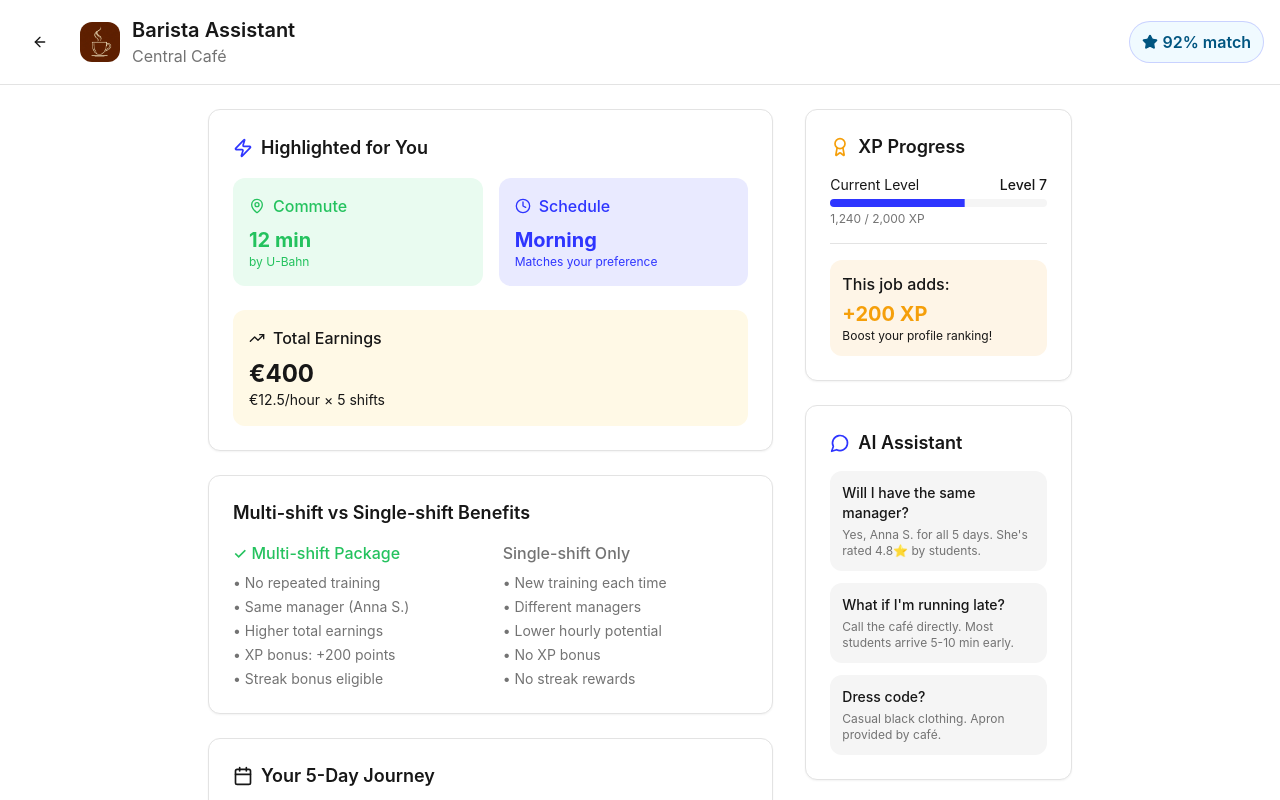
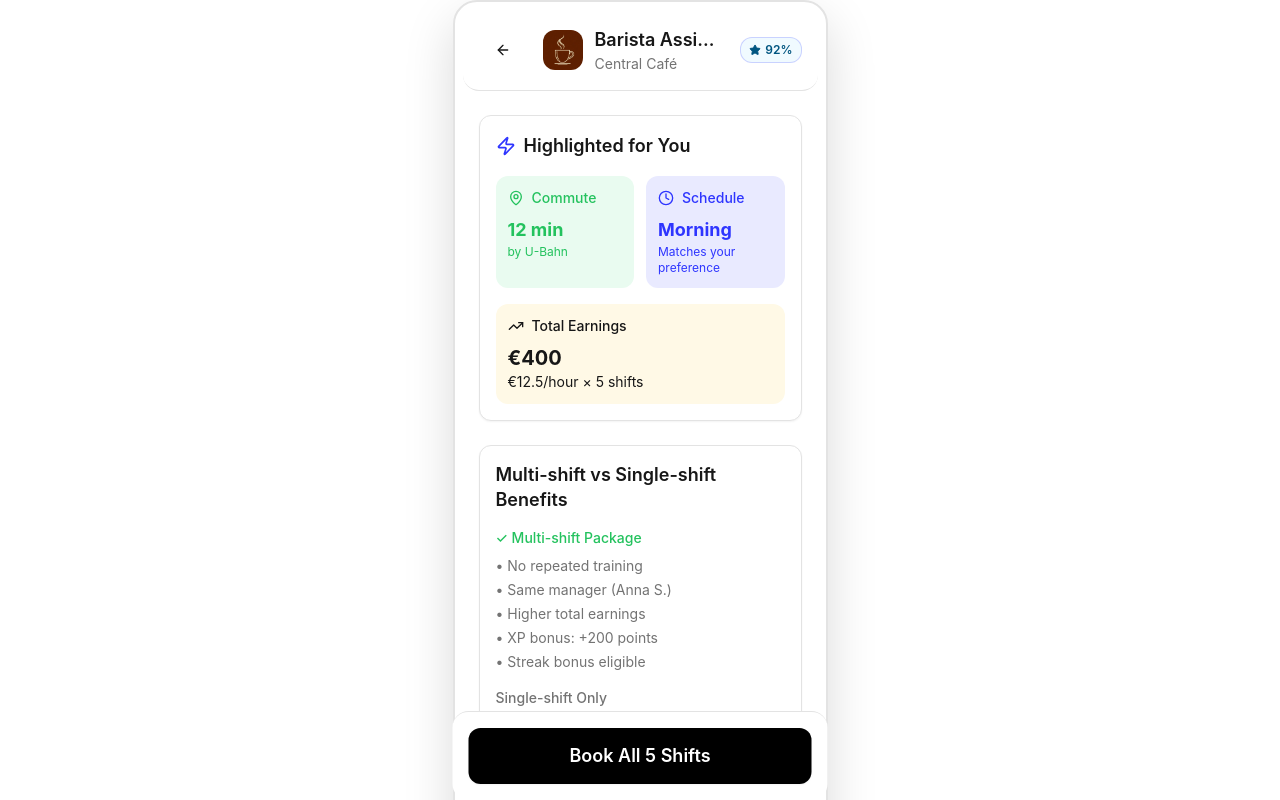
Before and after one commit to smaretto/Zenjob-multiple-shifts, a React (Vite) app: page / in a window 1280 px wide. Both pictures are taken after a click on the button 640 px from the left and 464 px from the top of the page. Shown: the top 800 px of the page. Built offline with nearby package versions, Linux system fonts and the light colour scheme.

Commit message:
Adapt screens to mobile

```diff
--- a/src/components/ReviewScreen.tsx
+++ b/src/components/ReviewScreen.tsx
@@ -38,78 +38,75 @@ export default function ReviewScreen() {
   };
 
   return (
-    <div className="min-h-screen bg-background">
+    <div className="mobile-container bg-background">
       {/* Header */}
       <div className="bg-card border-b sticky top-0 z-10">
-        <div className="container mx-auto px-4 py-4">
+        <div className="px-4 py-4">
           <div className="flex items-center gap-4">
-            <Button variant="ghost" size="sm" onClick={() => navigate('/discovery')}>
+            <Button variant="ghost" size="sm" onClick={() => navigate('/discovery')} className="touch-target">
               <ArrowLeft className="w-4 h-4" />
             </Button>
-            <div className="flex items-center gap-3 flex-1">
-              <img src={job.icon} alt={job.company} className="w-10 h-10 rounded-lg object-cover" />
-              <div>
-                <h1 className="text-xl font-semibold">{job.title}</h1>
-                <p className="text-muted-foreground">{job.company}</p>
+            <div className="flex items-center gap-3 flex-1 min-w-0">
+              <img src={job.icon} alt={job.company} className="w-10 h-10 rounded-lg object-cover flex-shrink-0" />
+              <div className="min-w-0">
+                <h1 className="text-lg font-semibold truncate">{job.title}</h1>
+                <p className="text-muted-foreground text-sm truncate">{job.company}</p>
               </div>
             </div>
-            <div className="ai-badge px-3 py-2 rounded-full">
+            <div className="ai-badge px-2 py-1 rounded-lg flex-shrink-0">
               <div className="flex items-center gap-1">
-                <Star className="w-4 h-4 fill-current" />
-                <span className="font-semibold">{job.fitScore}% match</span>
+                <Star className="w-3 h-3 fill-current" />
+                <span className="font-semibold text-xs">{job.fitScore}%</span>
               </div>
             </div>
           </div>
         </div>
       </div>
 
-      <div className="container mx-auto px-4 py-6 max-w-4xl">
-        <div className="grid lg:grid-cols-3 gap-8">
-          {/* Main Content */}
-          <div className="lg:col-span-2 space-y-6">
+      <div className="px-4 py-6 pb-20">
         {/* Adaptive Job Card */}
-            <Card className="p-6">
+        <Card className="p-4 mb-6">
           <div className="flex items-center gap-2 mb-4">
             <Zap className="w-5 h-5 text-primary" />
             <h2 className="text-lg font-semibold">Highlighted for You</h2>
           </div>
 
-              <div className="grid grid-cols-2 gap-4 mb-6">
-                <div className="bg-success-light p-4 rounded-lg">
+          <div className="grid grid-cols-2 gap-3 mb-4">
+            <div className="bg-success-light p-3 rounded-lg">
               <div className="flex items-center gap-2 mb-2">
                 <MapPin className="w-4 h-4 text-success" />
-                    <span className="font-medium text-success">Commute</span>
+                <span className="font-medium text-success text-sm">Commute</span>
               </div>
-                  <p className="text-xl font-bold text-success">{job.commuteTime}</p>
+              <p className="text-lg font-bold text-success">{job.commuteTime}</p>
               <p className="text-xs text-success">by U-Bahn</p>
             </div>
 
-                <div className="bg-primary/10 p-4 rounded-lg">
+            <div className="bg-primary/10 p-3 rounded-lg">
               <div className="flex items-center gap-2 mb-2">
                 <Clock className="w-4 h-4 text-primary" />
-                    <span className="font-medium text-primary">Schedule</span>
+                <span className="font-medium text-primary text-sm">Schedule</span>
               </div>
-                  <p className="text-xl font-bold text-primary">Morning</p>
+              <p className="text-lg font-bold text-primary">Morning</p>
               <p className="text-xs text-primary">Matches your preference</p>
             </div>
           </div>
 
-              <div className="bg-warning-light p-4 rounded-lg">
+          <div className="bg-warning-light p-3 rounded-lg">
             <div className="flex items-center gap-2 mb-2">
               <TrendingUp className="w-4 h-4 text-warning-foreground" />
-                  <span className="font-medium text-warning-foreground">Total Earnings</span>
+              <span className="font-medium text-warning-foreground text-sm">Total Earnings</span>
             </div>
-                <p className="text-2xl font-bold text-warning-foreground">€{job.totalEarnings}</p>
+            <p className="text-xl font-bold text-warning-foreground">€{job.totalEarnings}</p>
             <p className="text-sm text-warning-foreground">€{job.hourlyRate}/hour × {job.totalShifts} shifts</p>
           </div>
         </Card>
 
         {/* Comparison Strip */}
-            <Card className="p-6">
+        <Card className="p-4 mb-6">
           <h3 className="font-semibold mb-4">Multi-shift vs Single-shift Benefits</h3>
-              <div className="grid grid-cols-2 gap-6">
+          <div className="space-y-4">
             <div>
-                  <h4 className="font-medium text-success mb-2">✓ Multi-shift Package</h4>
+              <h4 className="font-medium text-success mb-2 text-sm">✓ Multi-shift Package</h4>
               <ul className="text-sm space-y-1 text-muted-foreground">
                 <li>• No repeated training</li>
                 <li>• Same manager (Anna S.)</li>
@@ -119,7 +116,7 @@ export default function ReviewScreen() {
               </ul>
             </div>
             <div>
-                  <h4 className="font-medium text-muted-foreground mb-2">Single-shift Only</h4>
+              <h4 className="font-medium text-muted-foreground mb-2 text-sm">Single-shift Only</h4>
               <ul className="text-sm space-y-1 text-muted-foreground">
                 <li>• New training each time</li>
                 <li>• Different managers</li>
@@ -131,35 +128,8 @@ export default function ReviewScreen() {
           </div>
         </Card>
 
-            {/* Visual Journey Map */}
-            <Card className="p-6">
-              <h3 className="font-semibold mb-4 flex items-center gap-2">
-                <Calendar className="w-5 h-5" />
-                Your 5-Day Journey
-              </h3>
-              <div className="space-y-3">
-                {job.shifts.map((shift, index) => (
-                  <div key={index} className="flex items-center gap-4 p-3 bg-muted/50 rounded-lg">
-                    <div className="w-8 h-8 bg-primary text-primary-foreground rounded-full flex items-center justify-center text-sm font-medium">
-                      {index + 1}
-                    </div>
-                    <div className="flex-1">
-                      <div className="font-medium">{shift.date}</div>
-                      <div className="text-sm text-muted-foreground">{shift.time}</div>
-                    </div>
-                    <div className="text-sm font-medium text-primary">{shift.day}</div>
-                    {index === 0 && <Badge className="streak-badge text-xs">Start</Badge>}
-                    {index === job.shifts.length - 1 && <Badge variant="outline" className="text-xs">€10 Bonus</Badge>}
-                  </div>
-                ))}
-              </div>
-            </Card>
-          </div>
-
-          {/* Sidebar */}
-          <div className="space-y-6">
         {/* XP Points System */}
-            <Card className="p-6">
+        <Card className="p-4 mb-6">
           <h3 className="font-semibold mb-4 flex items-center gap-2">
             <Award className="w-5 h-5 text-gamification" />
             XP Progress
@@ -177,15 +147,39 @@ export default function ReviewScreen() {
             <Separator />
 
             <div className="bg-gamification-light p-3 rounded-lg">
-                  <p className="font-medium text-gamification-foreground mb-1">This job adds:</p>
+              <p className="font-medium text-gamification-foreground mb-1 text-sm">This job adds:</p>
               <p className="text-xl font-bold text-gamification">+200 XP</p>
               <p className="text-xs text-gamification-foreground">Boost your profile ranking!</p>
             </div>
           </div>
         </Card>
 
+        {/* Visual Journey Map */}
+        <Card className="p-4 mb-6">
+          <h3 className="font-semibold mb-4 flex items-center gap-2">
+            <Calendar className="w-5 h-5" />
+            Your 5-Day Journey
+          </h3>
+          <div className="space-y-3">
+            {job.shifts.map((shift, index) => (
+              <div key={index} className="flex items-center gap-4 p-3 bg-muted/50 rounded-lg">
+                <div className="w-8 h-8 bg-primary text-primary-foreground rounded-full flex items-center justify-center text-sm font-medium flex-shrink-0">
+                  {index + 1}
+                </div>
+                <div className="flex-1 min-w-0">
+                  <div className="font-medium text-sm truncate">{shift.date}</div>
+                  <div className="text-xs text-muted-foreground">{shift.time}</div>
+                </div>
+                <div className="text-xs font-medium text-primary flex-shrink-0">{shift.day}</div>
+                {index === 0 && <Badge className="streak-badge text-xs flex-shrink-0">Start</Badge>}
+                {index === job.shifts.length - 1 && <Badge variant="outline" className="text-xs flex-shrink-0">€10 Bonus</Badge>}
+              </div>
+            ))}
+          </div>
+        </Card>
+
         {/* AI Smart Q&A */}
-            <Card className="p-6">
+        <Card className="p-4 mb-6">
           <h3 className="font-semibold mb-4 flex items-center gap-2">
             <MessageCircle className="w-5 h-5 text-primary" />
             AI Assistant
@@ -207,21 +201,23 @@ export default function ReviewScreen() {
         </Card>
 
         {/* Benefits */}
-            <Card className="p-6">
+        <Card className="p-4 mb-6">
           <h3 className="font-semibold mb-4">What's included</h3>
           <div className="space-y-2">
             {job.benefits.map((benefit, index) => (
               <div key={index} className="flex items-center gap-2 text-sm">
-                    <div className="w-1.5 h-1.5 bg-success rounded-full"></div>
+                <div className="w-1.5 h-1.5 bg-success rounded-full flex-shrink-0"></div>
                 {benefit}
               </div>
             ))}
           </div>
         </Card>
+      </div>
 
-            {/* Action Button */}
+      {/* Sticky bottom button */}
+      <div className="fixed bottom-0 left-1/2 transform -translate-x-1/2 w-full max-w-[375px] bg-background p-4 border-t">
         <Button
-              className="w-full btn-primary h-12"
+          className="w-full touch-target"
           size="lg"
           onClick={() => navigate(`/commitment/${id}`)}
         >
@@ -229,7 +225,5 @@ export default function ReviewScreen() {
         </Button>
       </div>
     </div>
-      </div>
-    </div>
   );
 }
--- a/src/index.css
+++ b/src/index.css
@@ -119,14 +119,34 @@
     line-height: 1.5;
   }
 
-  /* Mobile-first responsive breakpoints */
+  /* Mobile-first responsive design - MOBILE ONLY */
   .mobile-container {
     max-width: 375px;
+    width: 100%;
     margin: 0 auto;
     min-height: 100vh;
+    position: relative;
   }
 
-  /* Typography scale for accessibility */
+  /* Force mobile viewport - hide on desktop */
+  @media (min-width: 768px) {
+    .mobile-container {
+      max-width: 375px;
+      border: 2px solid hsl(var(--border));
+      border-radius: 24px;
+      overflow: hidden;
+      box-shadow: 0 20px 50px rgba(0, 0, 0, 0.15);
+      background: hsl(var(--muted));
+      padding: 8px;
+    }
+
+    .mobile-container > * {
+      border-radius: 16px;
+      overflow: hidden;
+    }
+  }
+
+  /* Typography scale for mobile accessibility */
   h1 { font-size: 24px; font-weight: 700; line-height: 1.3; }
   h2 { font-size: 20px; font-weight: 600; line-height: 1.4; }
   h3 { font-size: 18px; font-weight: 600; line-height: 1.4; }
```
Also changed, not shown: src/components/CommitmentScreen.tsx (+6 -8 lines), src/components/ConfirmationScreen.tsx (+5 -7 lines). Lines whose indentation alone changed are shown as unchanged.
